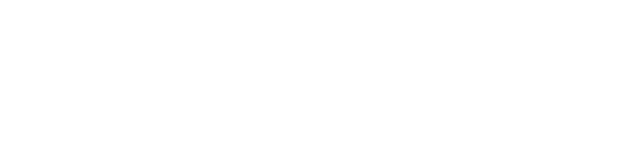
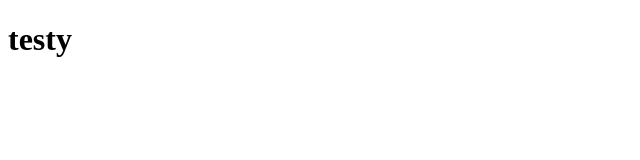
Before and after one commit to hazh10/Exponant-Calculator, a plain HTML site: page index.html in a window 1280 px wide. Shown: the whole page, without its empty margins (0-640 px from the left). Drawn offline with Linux system fonts and the light colour scheme.

Commit message:
Add files via upload

```diff
--- a/index.html
+++ b/index.html
@@ -6,6 +6,6 @@
         <title>Exponant Calculator</title>
     </head>
     <body>
-
+        <h1>testy</h1>
     </body>
 </html>
```
